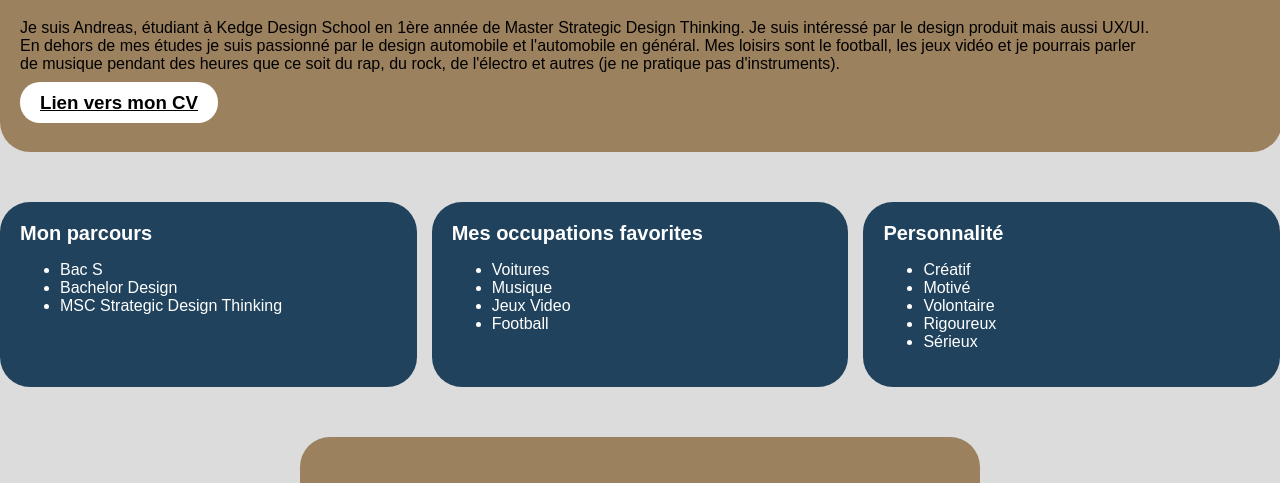
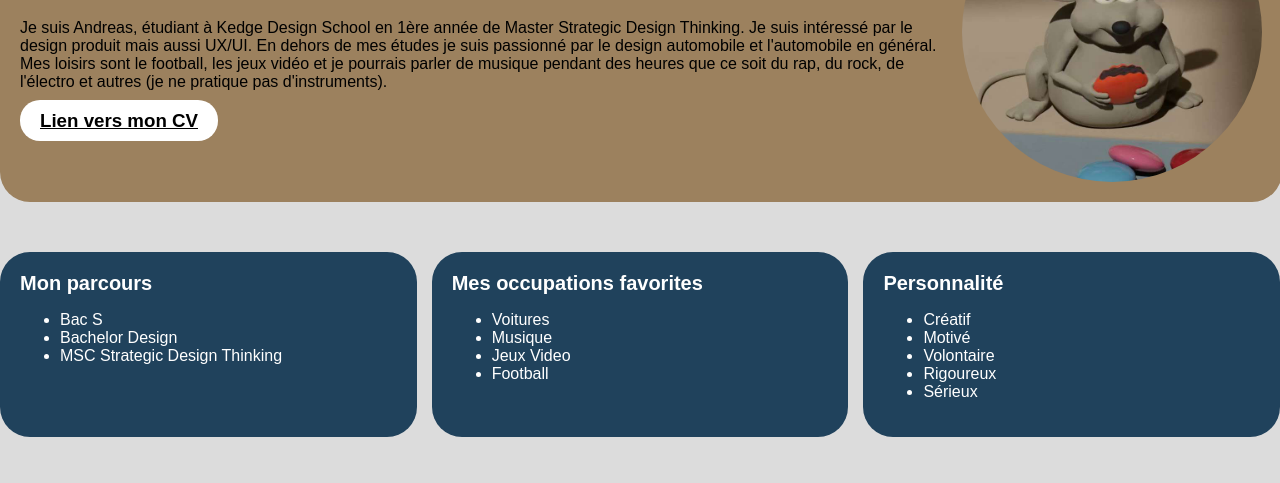
Before and after one commit to andreaszk/Coding-Skills, a plain HTML site: page index.html in a window 1280 px wide. Shown: the part 188-671 px from the top of the page. Drawn offline with Linux system fonts and the light colour scheme.

Commit message:
Update index.html

```diff
--- a/index.html
+++ b/index.html
@@ -24,7 +24,7 @@
 
             </div>
             <br>
-                <img src="src="maxresdefault.jpg" alt="Votre image" style="width: 300px;">
+                <img src="IMG_20230226_203649.jpg" alt="Votre image" style="width: 300px;">
 
         </div>
     </div>
```
